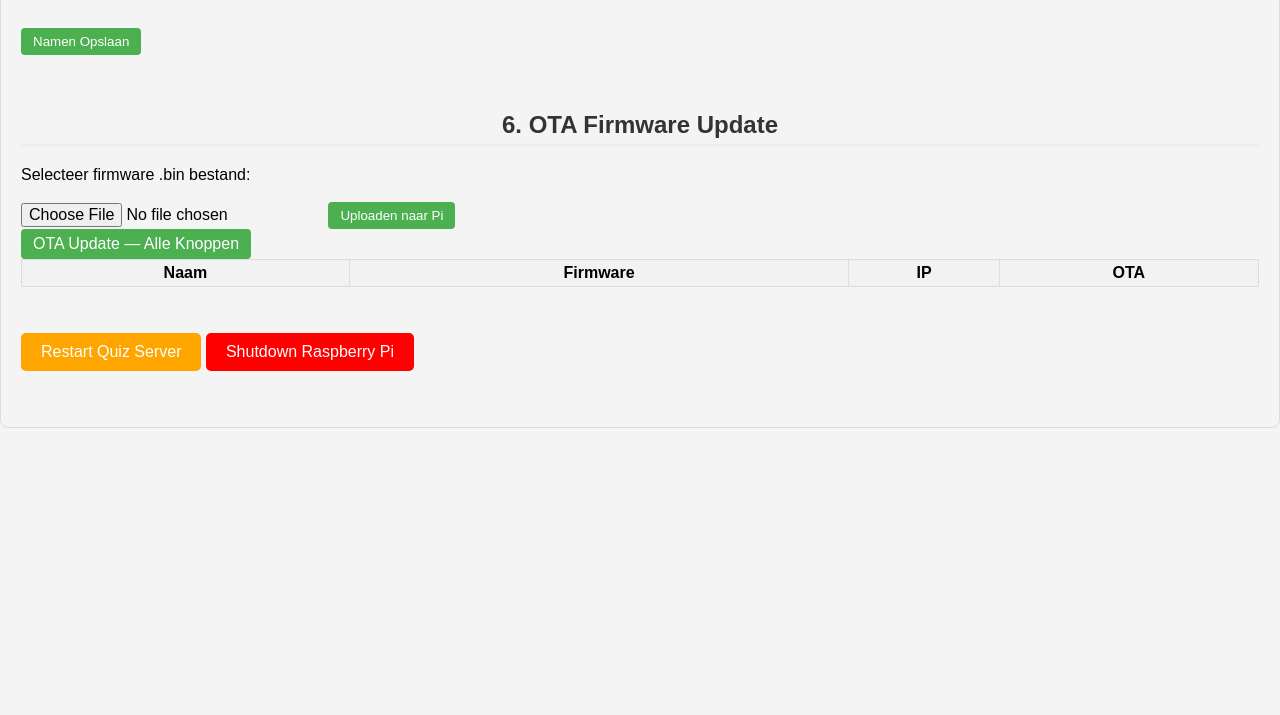
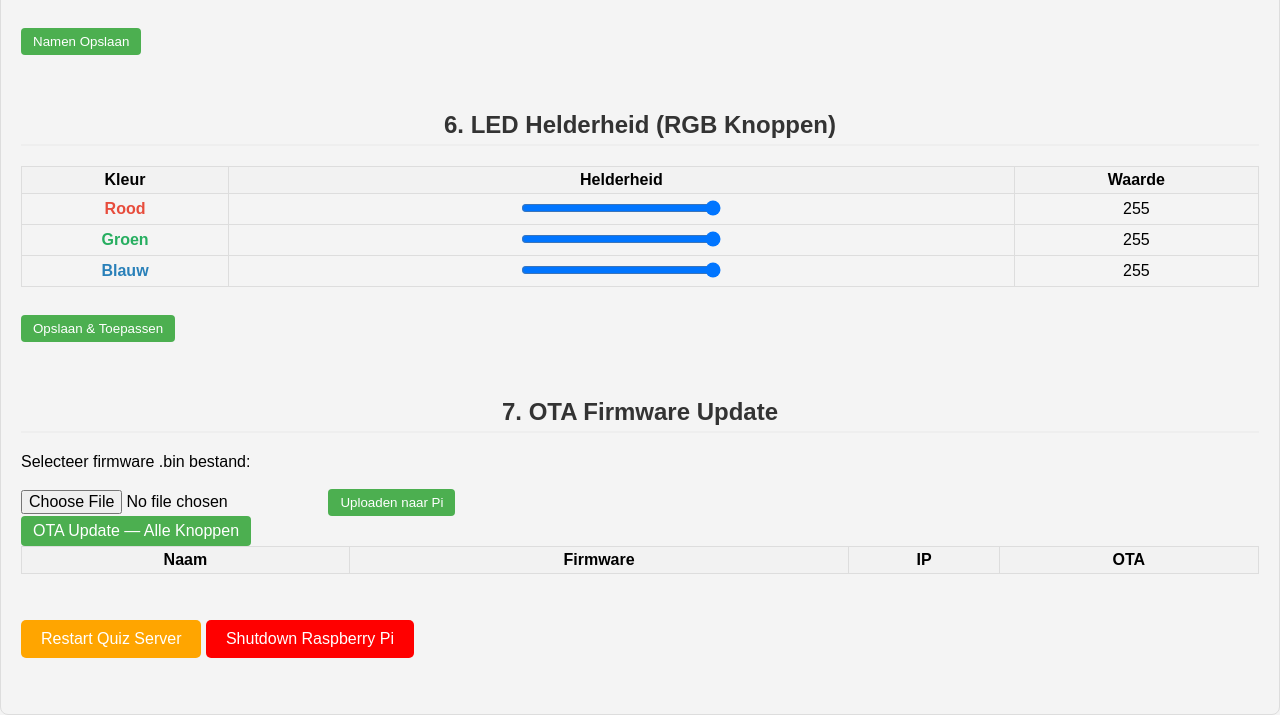
Before and after one commit to hghaken/quiz-buttons-2026, a Flask app: page /setup in a window 1280 px wide. Shown: the part 1302-2017 px from the top of the page. Before the commit the page ends 1730 px from the top, so only its background shows below. Run offline with Flask 3, Linux system fonts and the light colour scheme; lists and menus that the app fills with data are empty; parts of the project's set-up code (start-up, migrations or seed data) failed here and were passed over.

Commit message:
Add per-channel RGB brightness control via setup.html sliders (firmware v0.13)
- main.cpp: brightness R/G/B floats scale ledcWrite output; MQTT brightness:R,G,B handler
- server.py: led_brightness persisted to JSON, /set_led_brightness route, broadcast on connect/reregister
- setup.html: section 6 with three sliders (0-255) for R, G, B with live value display

Co-Authored-By: Claude Sonnet 4.6 <noreply@anthropic.com>

```diff
--- a/raspberry_pi/server.py
+++ b/raspberry_pi/server.py
@@ -24,6 +24,7 @@ CURRENT_ROUND_FILE   = '/home/game/quiz/current_round.json'
 ROUND_DESC_FILE      = '/home/game/quiz/round_descriptions.json'
 JOKERS_FILE          = '/home/game/quiz/jokers.json'
 CORRECT_ANSWERS_FILE = '/home/game/quiz/correct_answers.json'
+LED_BRIGHTNESS_FILE  = '/home/game/quiz/led_brightness.json'
 
 
 # =========================================================================== BESTAND HELPERS =====
@@ -44,6 +45,7 @@ def save_json(filepath, data):
 config             = load_json(CONFIG_FILE, {})
 player_names       = load_json(PLAYER_NAMES_FILE, {})
 player_colors      = load_json(PLAYER_COLORS_FILE, {})
+led_brightness     = load_json(LED_BRIGHTNESS_FILE, {'r': 255, 'g': 255, 'b': 255})
 scores             = load_json(SCORES_FILE, {})
 round_descriptions = load_json(ROUND_DESC_FILE, {})
 correct_answers    = load_json(CORRECT_ANSWERS_FILE, {})
@@ -79,6 +81,13 @@ def save_correct_answers():
 
 def save_player_colors():
     save_json(PLAYER_COLORS_FILE, player_colors)
+
+def save_led_brightness():
+    save_json(LED_BRIGHTNESS_FILE, led_brightness)
+
+def broadcast_brightness():
+    r, g, b = led_brightness['r'], led_brightness['g'], led_brightness['b']
+    mqtt_client.publish("quiz/all", f"brightness:{r},{g},{b}")
 
 def save_config():
     save_json(CONFIG_FILE, {
@@ -185,6 +194,7 @@ def on_connect(client, userdata, flags, rc, properties=None):
     print("Connected to MQTT")
     client.subscribe("quiz/#")
     client.publish("quiz/all", "disable")
+    broadcast_brightness()
 
 def on_message(client, userdata, msg):
     topic = msg.topic
@@ -465,6 +475,7 @@ def reregister():
     buzz_quizmaster(0.1)
     mqtt_client.publish("quiz/all", "reregister")
     time.sleep(1.5)
+    broadcast_brightness()
     lock_buttons()
     time.sleep(2.0)
     lock_buttons()
@@ -523,6 +534,7 @@ def setup_page():
                            player_colors=player_colors,
                            button_versions=button_versions,
                            button_ips=button_ips,
+                           led_brightness=led_brightness,
                            version=VERSION)
 
 
@@ -576,6 +588,18 @@ def set_player_names():
                 player_colors[id] = color
     save_json(PLAYER_NAMES_FILE, player_names)
     save_player_colors()
+    return redirect(url_for('setup_page'))
+
+
+@app.route('/set_led_brightness', methods=['POST'])
+def set_led_brightness():
+    global led_brightness
+    r = max(0, min(255, int(request.form.get('brightness_r', 255))))
+    g = max(0, min(255, int(request.form.get('brightness_g', 255))))
+    b = max(0, min(255, int(request.form.get('brightness_b', 255))))
+    led_brightness = {'r': r, 'g': g, 'b': b}
+    save_led_brightness()
+    broadcast_brightness()
     return redirect(url_for('setup_page'))
 
 
--- a/raspberry_pi/templates/setup.html
+++ b/raspberry_pi/templates/setup.html
@@ -109,8 +109,48 @@
 
     <br><br><br>
 
+    <!-- LED Helderheid -->
+    <h2>6. LED Helderheid (RGB Knoppen)</h2>
+    <form action="/set_led_brightness" method="post">
+        <table>
+            <thead>
+                <tr><th>Kleur</th><th>Helderheid</th><th>Waarde</th></tr>
+            </thead>
+            <tbody>
+                <tr>
+                    <td style="color:#e74c3c; font-weight:bold;">Rood</td>
+                    <td><input type="range" name="brightness_r" id="brightness_r"
+                               min="0" max="255" value="{{ led_brightness.r }}"
+                               oninput="document.getElementById('val_r').textContent=this.value"
+                               style="width:200px;"></td>
+                    <td><span id="val_r">{{ led_brightness.r }}</span></td>
+                </tr>
+                <tr>
+                    <td style="color:#27ae60; font-weight:bold;">Groen</td>
+                    <td><input type="range" name="brightness_g" id="brightness_g"
+                               min="0" max="255" value="{{ led_brightness.g }}"
+                               oninput="document.getElementById('val_g').textContent=this.value"
+                               style="width:200px;"></td>
+                    <td><span id="val_g">{{ led_brightness.g }}</span></td>
+                </tr>
+                <tr>
+                    <td style="color:#2980b9; font-weight:bold;">Blauw</td>
+                    <td><input type="range" name="brightness_b" id="brightness_b"
+                               min="0" max="255" value="{{ led_brightness.b }}"
+                               oninput="document.getElementById('val_b').textContent=this.value"
+                               style="width:200px;"></td>
+                    <td><span id="val_b">{{ led_brightness.b }}</span></td>
+                </tr>
+            </tbody>
+        </table>
+        <br>
+        <input type="submit" value="Opslaan &amp; Toepassen" class="save-button">
+    </form>
+
+    <br><br><br>
+
     <!-- OTA Firmware Update -->
-    <h2>6. OTA Firmware Update</h2>
+    <h2>7. OTA Firmware Update</h2>
     <form action="/upload_firmware" method="post" enctype="multipart/form-data">
         <label>Selecteer firmware .bin bestand:</label><br><br>
         <input type="file" name="firmware" accept=".bin" style="font-size:16px;">
```
Also changed, not shown: 1 other file.
